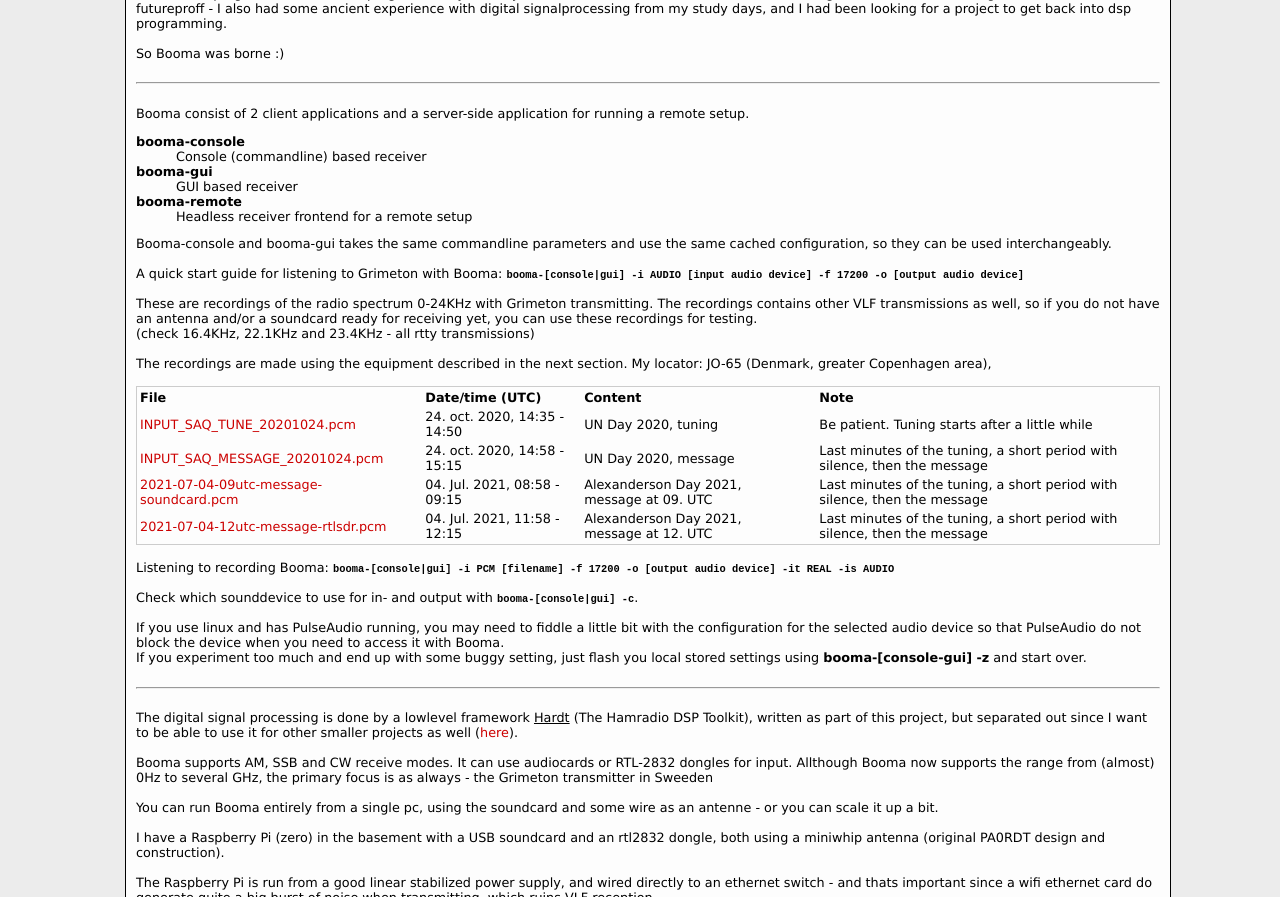
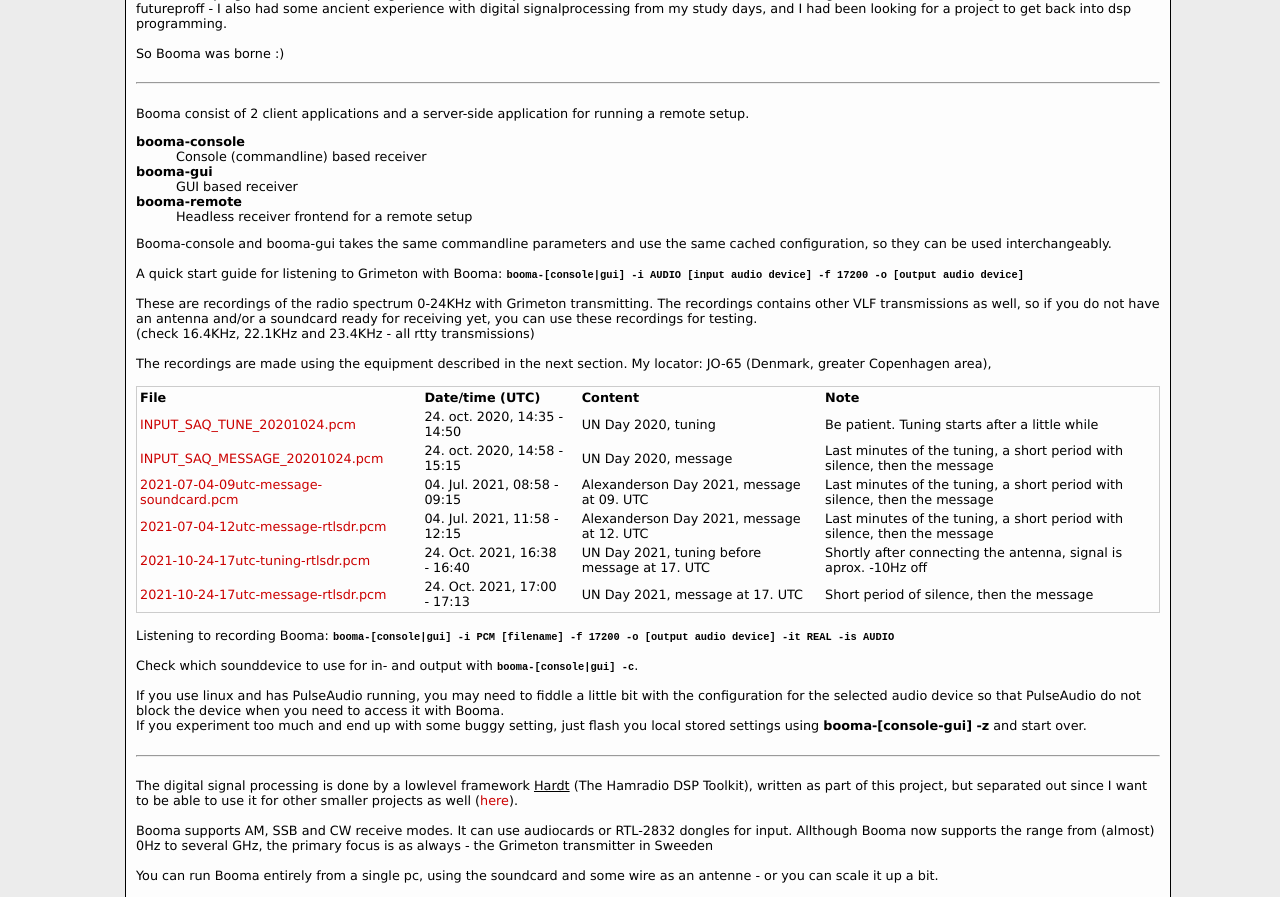
Before and after one commit to The3rdPlace/Booma, a plain HTML site: page site/index.html in a window 1280 px wide. Shown: the part 203-1100 px from the top of the page. Drawn offline with Linux system fonts and the light colour scheme.

Commit message:
Add record from UN day 2021

```diff
--- a/site/index.html
+++ b/site/index.html
@@ -161,6 +161,16 @@
                 <td>04. Jul. 2021, 11:58 - 12:15</td>
                 <td>Alexanderson Day 2021, message at 12. UTC</td>
                 <td>Last minutes of the tuning, a short period with silence, then the message</td>
+            </tr><tr>
+                <td><a href="http://hardttoolkit.org/booma/recordings/2021-10-24-17utc-tuning-rtlsdr.pcm">2021-10-24-17utc-tuning-rtlsdr.pcm</a></td>
+                <td>24. Oct. 2021, 16:38 - 16:40</td>
+                <td>UN Day 2021, tuning before message at 17. UTC</td>
+                <td>Shortly after connecting the antenna, signal is aprox. -10Hz off</td>
+            </tr><tr>
+                <td><a href="http://hardttoolkit.org/booma/recordings/2021-10-24-17utc-message-rtlsdr.pcm">2021-10-24-17utc-message-rtlsdr.pcm</a></td>
+                <td>24. Oct. 2021, 17:00 - 17:13</td>
+                <td>UN Day 2021, message at 17. UTC</td>
+                <td>Short period of silence, then the message</td>
             </tr>
         </table>
         <br>
```
